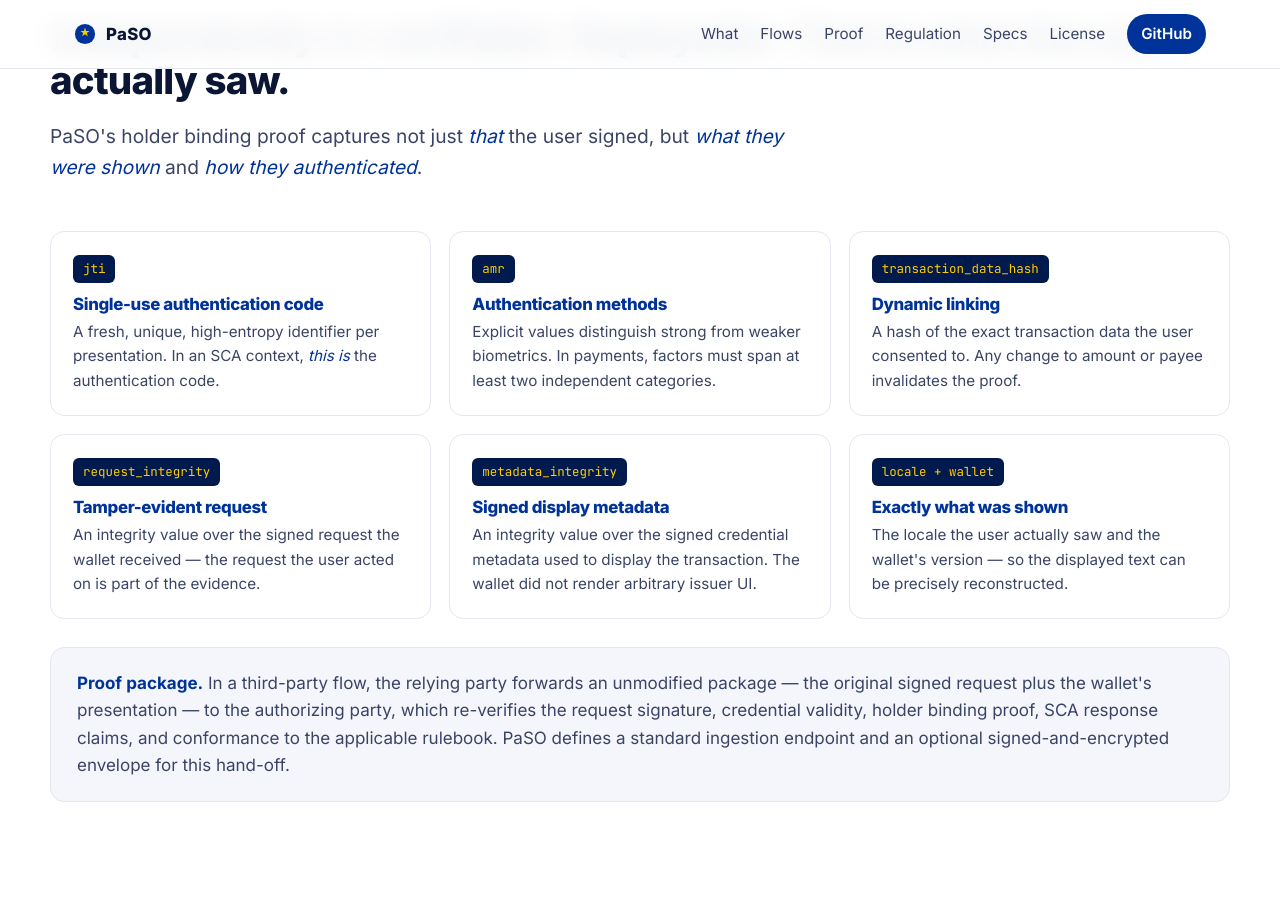
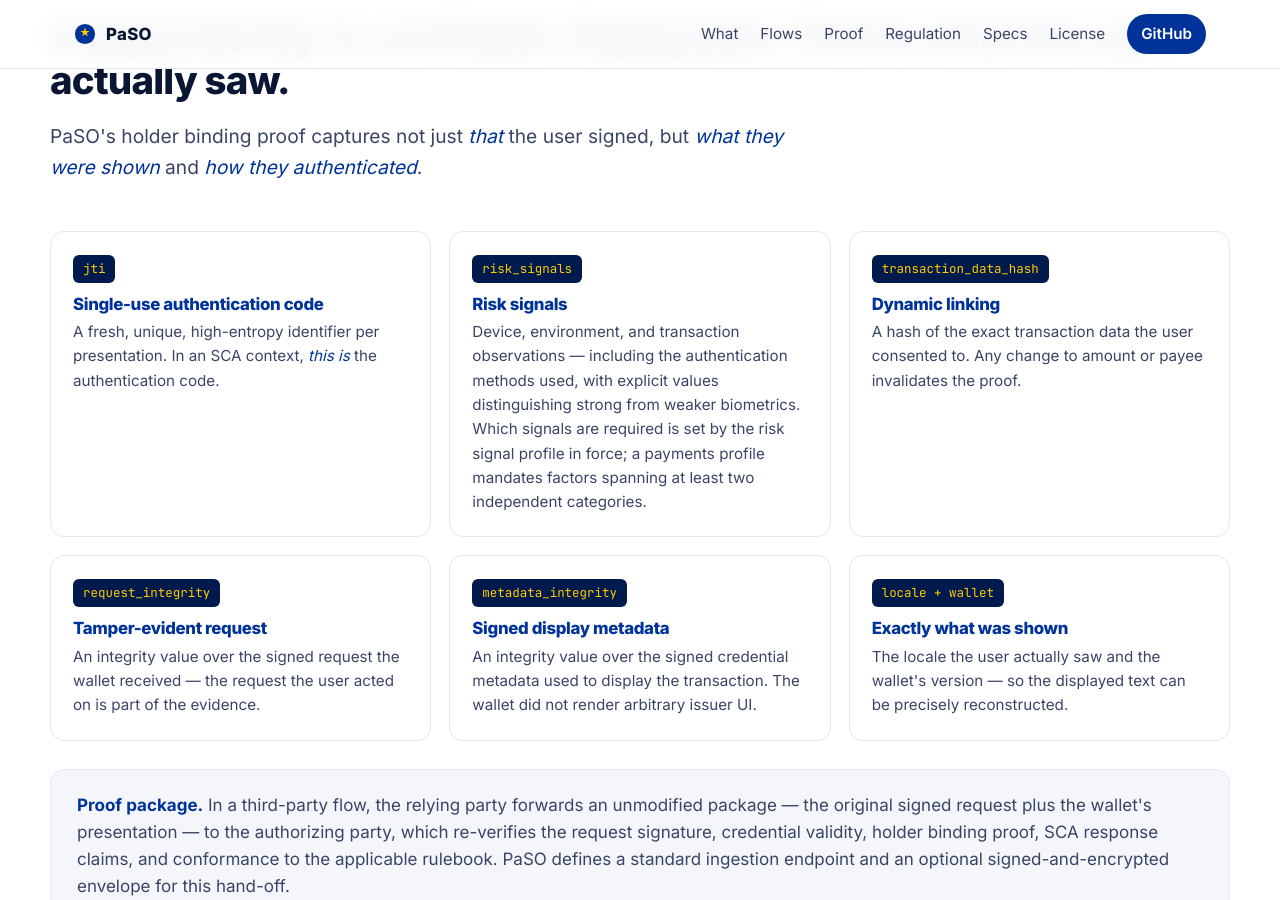
Before and after one commit to APTITUDE-Consortium/payments-and-sca-for-openid, a Jekyll site: the page built from docs/index.html, in a window 1280 px wide and 900 px high, scrolled down 4710 px. Built offline with Jekyll 4.4.1, drawn with Linux system fonts in a browser that asks for light colours; some of the changed text lies outside the part shown.

Commit message:
docs(site): correct index proof-claim card and SCA compliance row for relocated amr

```diff
--- a/docs/index.html
+++ b/docs/index.html
@@ -251,9 +251,9 @@
         <p>A fresh, unique, high-entropy identifier per presentation. In an SCA context, <em>this is</em> the authentication code.</p>
       </div>
       <div class="proof-claim">
-        <span class="proof-claim__key">amr</span>
-        <h4>Authentication methods</h4>
-        <p>Explicit values distinguish strong from weaker biometrics. In payments, factors must span at least two independent categories.</p>
+        <span class="proof-claim__key">risk_signals</span>
+        <h4>Risk signals</h4>
+        <p>Device, environment, and transaction observations — including the authentication methods used, with explicit values distinguishing strong from weaker biometrics. Which signals are required is set by the risk signal profile in force; a payments profile mandates factors spanning at least two independent categories.</p>
       </div>
       <div class="proof-claim">
         <span class="proof-claim__key">transaction_data_hash</span>
@@ -396,7 +396,7 @@
           <tr>
             <td>Two independent SCA factors</td>
             <td>PSD2 Art. 4(30), 97 · SCA-RTS Arts. 6–9 · EBA Opinion</td>
-            <td>Device-bound key (possession) released by PIN/biometric; <code>amr</code> records factor categories and biometric strength</td>
+            <td>Device-bound key (possession) released by PIN/biometric; an authentication-methods risk signal records factor categories and biometric strength, mandated by the ecosystem's risk signal profile</td>
           </tr>
           <tr>
             <td>Single-use, unforgeable authentication code</td>
```
